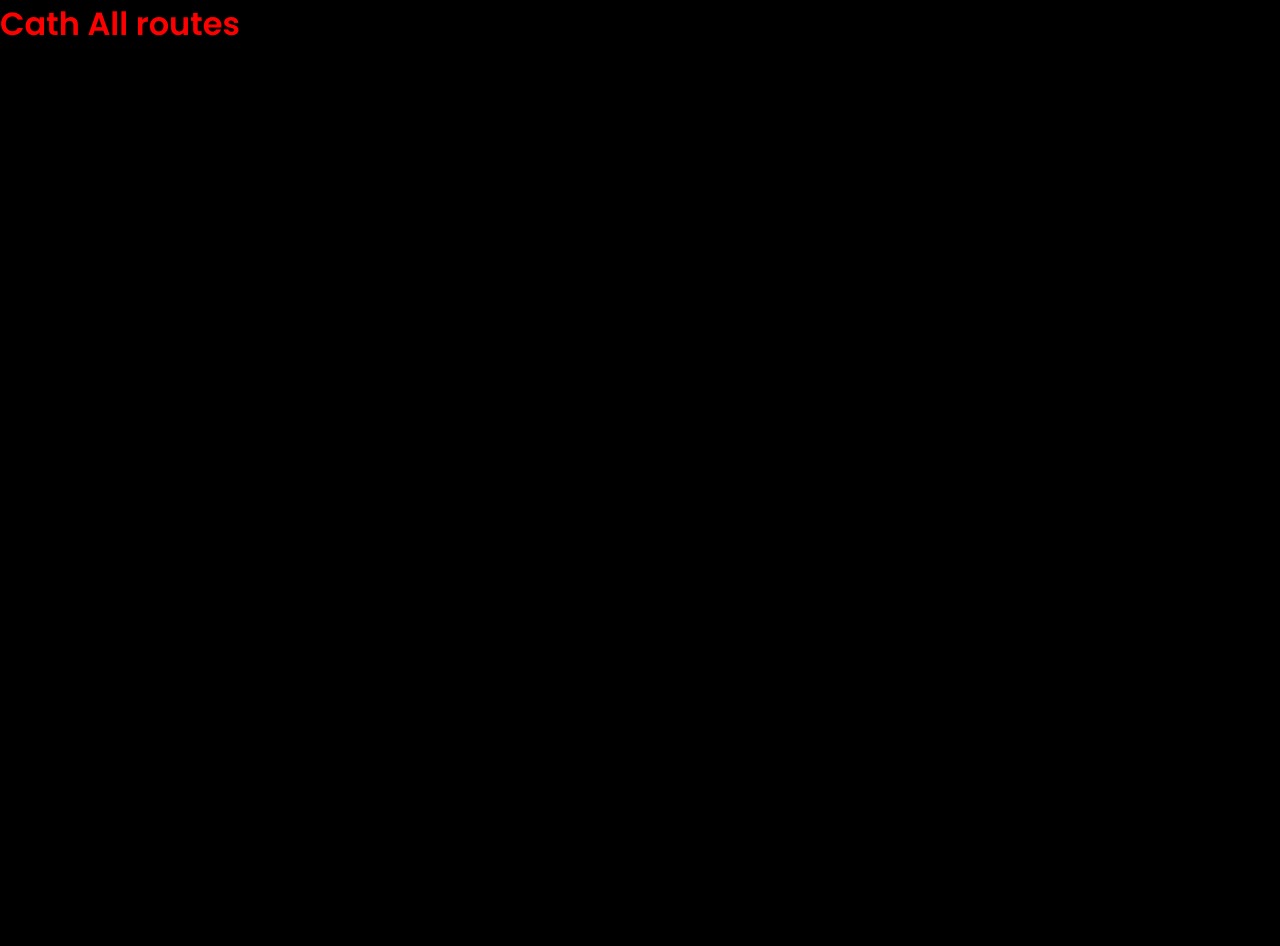
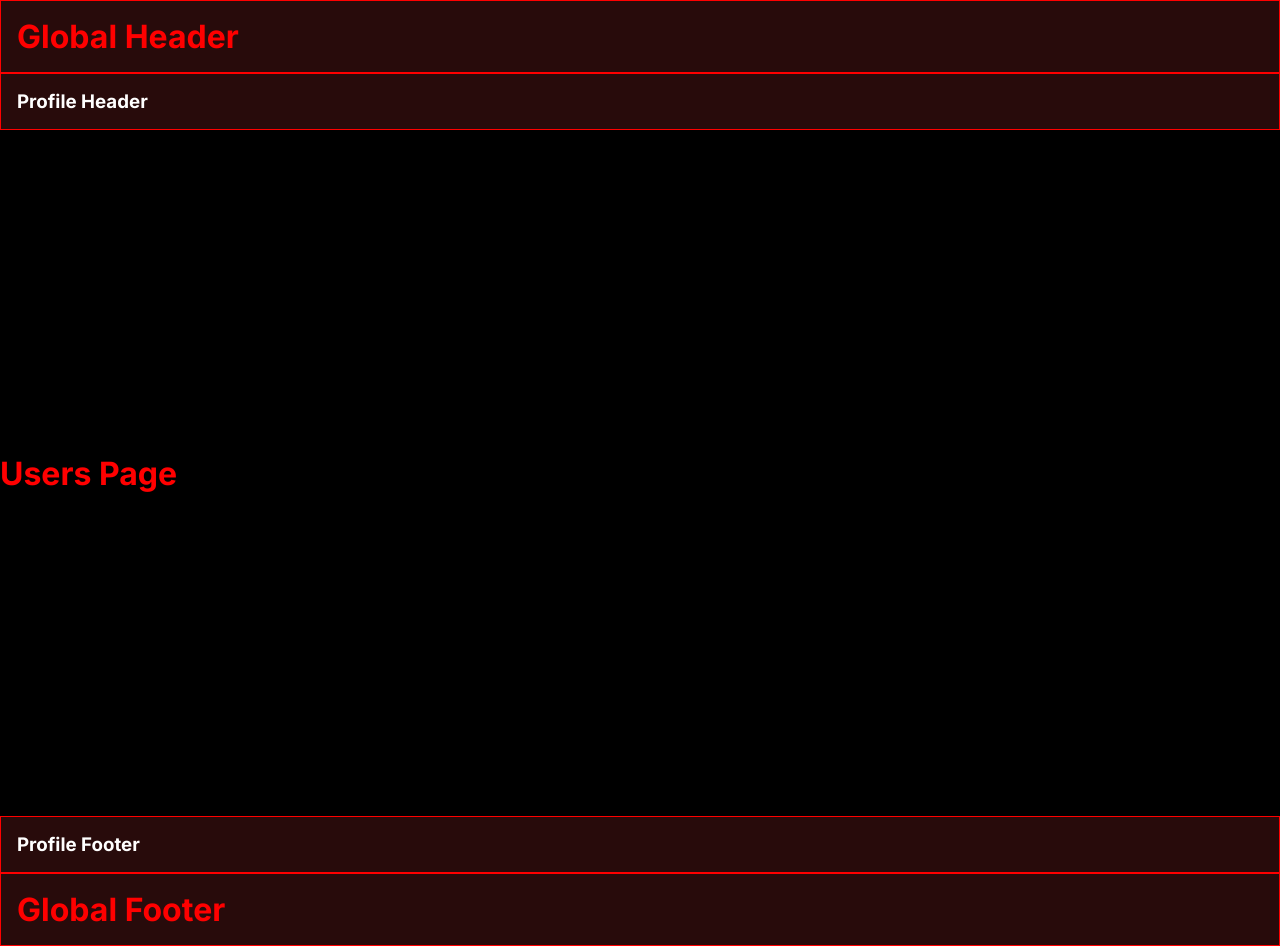
Before and after one commit to Tharindu97New/next-js-learning, a Next.js app in the folder first-next-app/: page /user in a window 1280 px wide. Before the commit the page ends 800 px from the top, so only its background shows below. Built offline with nearby package versions, Linux system fonts and the light colour scheme.

Commit message:
Mastering Layout & Nested Layouts

```diff
--- a/first-next-app/app/globals.css
+++ b/first-next-app/app/globals.css
@@ -2,6 +2,7 @@
   box-sizing: border-box;
   padding: 0;
   margin: 0;
+  color: white;
 }
 
 body {
@@ -11,3 +12,16 @@ body {
 h1 {
   color: red;
 }
+
+.row {
+  padding: 1em;
+  border: 1px solid red;
+  background-color: #d33d3d30;
+}
+
+.wrapper {
+  display: flex;
+  flex-direction: column;
+  justify-content: space-between;
+  min-height: 100vh;
+}
--- a/first-next-app/app/layout.js
+++ b/first-next-app/app/layout.js
@@ -1,7 +1,7 @@
-import { Poppins } from "next/font/google";
+import { Inter } from "next/font/google";
 import "./globals.css";
 
-const poppins = Poppins({ subsets: ["latin"], weight: ['100', '200', '400', '600'] });
+const inter = Inter({ subsets: ["latin"]});
 
 export const metadata = {
   title: "Create Next App",
@@ -11,7 +11,17 @@ export const metadata = {
 export default function RootLayout({ children }) {
   return (
     <html lang="en">
-      <body className={poppins.className}>{children}</body>
+      <body className={inter.className}>
+        <div className="wrapper">
+          <div className="row">
+            <h1>Global Header</h1>
+          </div>
+          {children}
+          <div className="row">
+            <h1>Global Footer</h1>
+          </div>
+        </div>
+      </body>
     </html>
   );
 }
--- /dev/null
+++ b/first-next-app/app/user/layout.js
@@ -0,0 +1,13 @@
+export default function ProfileLayout({ children }) {
+  return (
+    <div className="wrapper">
+      <div className="row">
+        <h3>Profile Header</h3>
+      </div>
+      {children}
+      <div className="row">
+        <h3>Profile Footer</h3>
+      </div>
+    </div>
+  );
+}
--- /dev/null
+++ b/first-next-app/app/user/page.jsx
@@ -0,0 +1,7 @@
+const page = () => {
+  return (
+    <h1>Users Page</h1>
+  );
+}
+
+export default page;
```
Also changed, not shown: first-next-app/app/page.jsx (+6 -3 lines), first-next-app/app/user/profile/page.jsx (added, +7 -0 lines).
